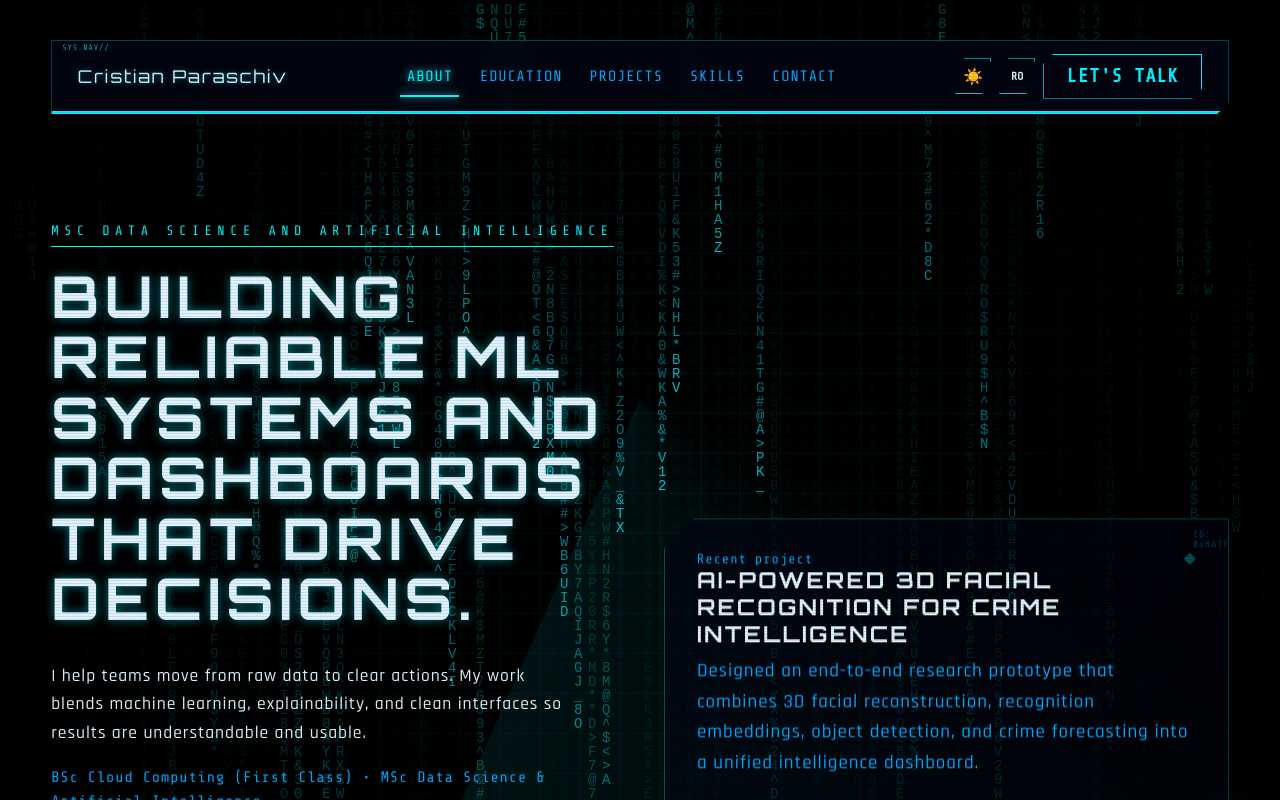
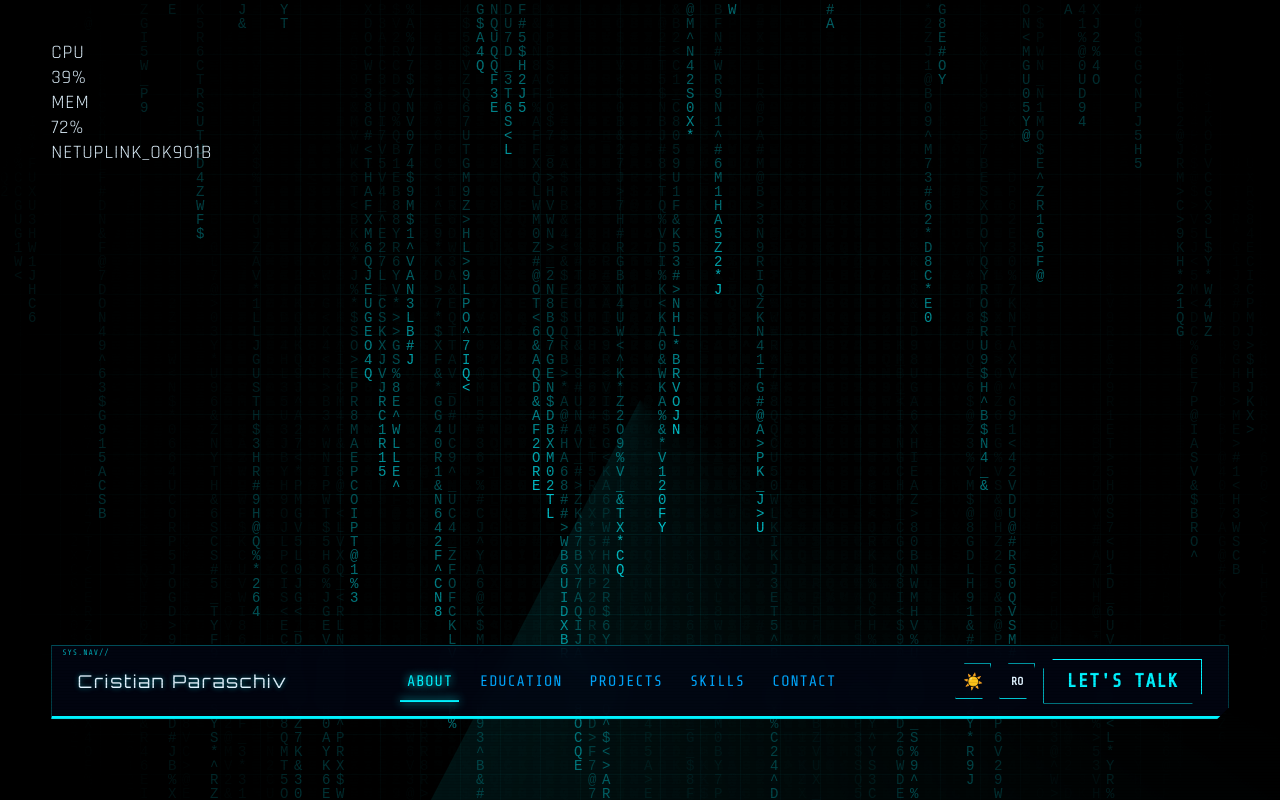
Before and after one commit to CParaschivDev/portofolio-cristian-paraschiv, a React (Vite) app: page / in a window 1280 px wide. Shown: the top 800 px of the page. Built offline with nearby package versions, Linux system fonts and the light colour scheme.

Commit message:
feat: implement HUD skill energy bars and system telemetry overlay

```diff
--- a/src/App.jsx
+++ b/src/App.jsx
@@ -99,6 +99,41 @@ const ScrambleText = ({ text }) => {
     >
       {displayText}
     </span>
+  )
+}
+
+const SystemHUD = () => {
+  const [cpu, setCpu] = useState(12)
+  const [mem, setMem] = useState(45)
+  const [net, setNet] = useState(0)
+
+  useEffect(() => {
+    const int = setInterval(() => {
+      setCpu(Math.floor(Math.random() * 30) + 15)
+      setMem(Math.floor(Math.random() * 15) + 60)
+      setNet(Math.floor(Math.random() * 999))
+    }, 1500)
+    return () => clearInterval(int)
+  }, [])
+
+  return (
+    <div className="sys-hud-overlay">
+      <div className="sys-hud-row">
+        <span>CPU</span>
+        <div className="sys-hud-bar"><div className="sys-hud-fill" style={{ width: `${cpu}%` }}></div></div>
+        <span className="sys-hud-val">{cpu}%</span>
+      </div>
+      <div className="sys-hud-row">
+        <span>MEM</span>
+        <div className="sys-hud-bar"><div className="sys-hud-fill" style={{ width: `${mem}%` }}></div></div>
+        <span className="sys-hud-val">{mem}%</span>
+      </div>
+      <div className="sys-hud-row">
+        <span>NET</span>
+        <span style={{flex: 1}}>UPLINK_OK</span>
+        <span className="sys-hud-val">{net}B</span>
+      </div>
+    </div>
   )
 }
 
@@ -757,6 +792,11 @@ function App() {
       )}
       <div className={`page ${booting ? 'hidden' : ''}`}>
         <MatrixBackground darkMode={darkMode} />
+        <SystemHUD />
+        <div className="screen-reticle reticle-tl"></div>
+        <div className="screen-reticle reticle-tr"></div>
+        <div className="screen-reticle reticle-bl"></div>
+        <div className="screen-reticle reticle-br"></div>
         <header className="nav">
         <div className="brand">Cristian Paraschiv</div>
         <nav className="nav-links">
@@ -1059,12 +1099,21 @@ function App() {
             ].map((group) => (
               <div key={group.title} className="matrix-card">
                 <div className="matrix-title">{group.title}</div>
-                <div className="skills-grid">
-                  {group.skills.map((skill) => (
-                    <span key={skill} className="skill-chip">
-                      {skill}
-                    </span>
-                  ))}
+                <div className="skills-grid-bars">
+                  {group.skills.map((skill) => {
+                    const percentage = Math.min(98, Math.max(65, skill.length * 5 + 40));
+                    return (
+                      <div className="skill-bar-container" key={skill}>
+                        <div className="skill-bar-header">
+                          <span>{skill}</span>
+                          <span className="skill-bar-hex">0x{percentage.toString(16).toUpperCase()}</span>
+                        </div>
+                        <div className="skill-bar-track">
+                          <div className="skill-bar-fill" style={{ width: `${percentage}%` }}></div>
+                        </div>
+                      </div>
+                    )
+                  })}
                 </div>
               </div>
             ))}
```
